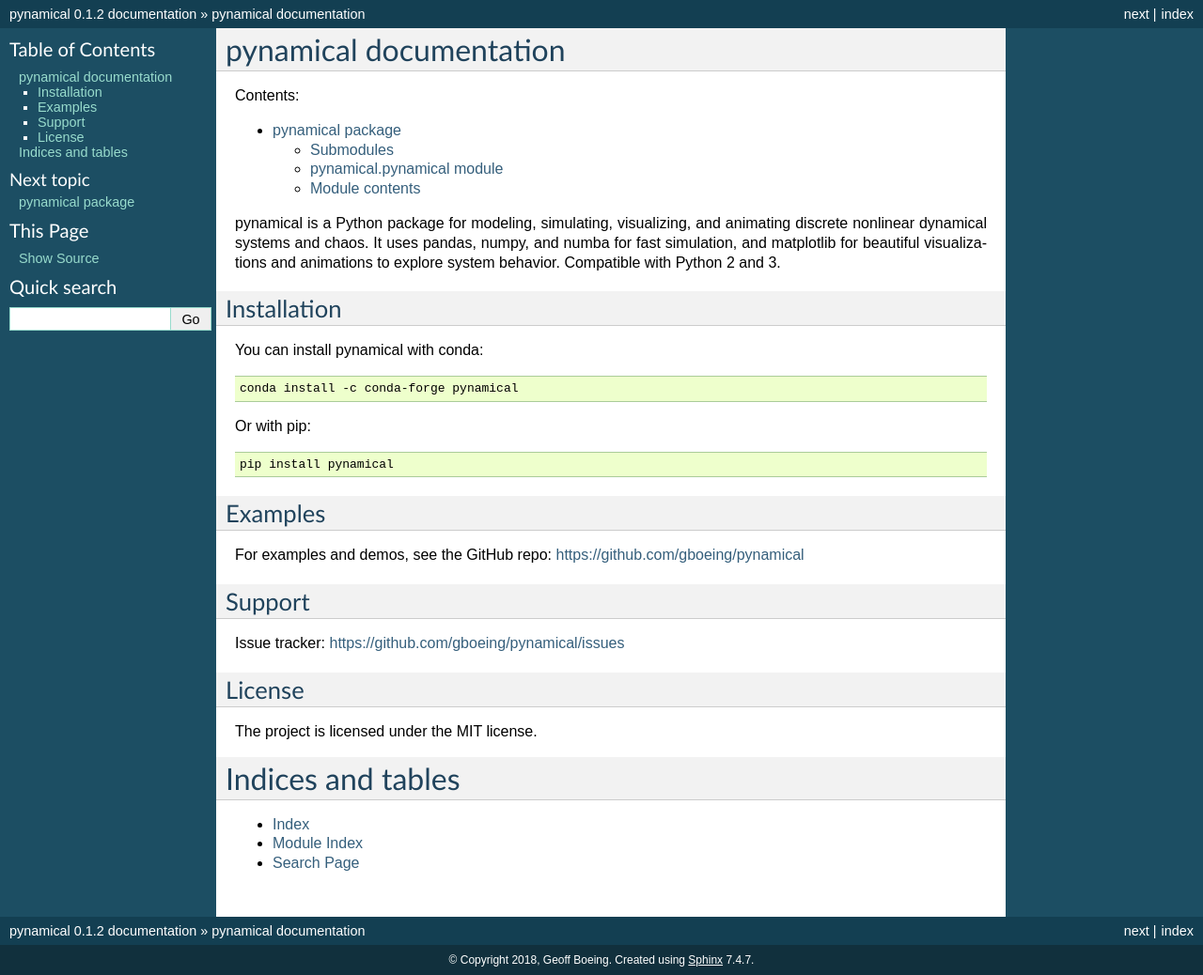
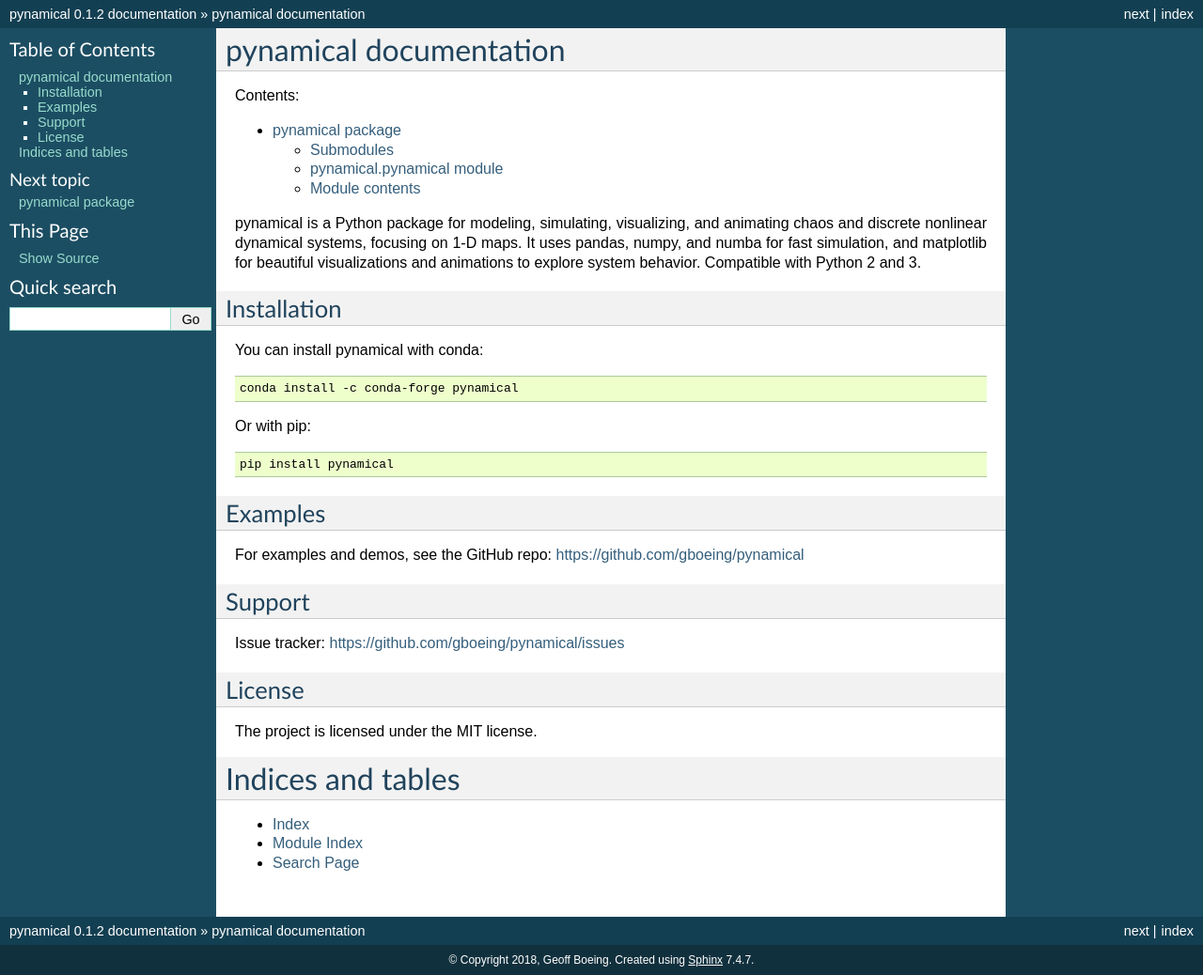
Before and after one commit to gboeing/pynamical, a Sphinx documentation site: the page built from docs/source/index.rst, in a window 1280 px wide. Shown: the whole page at 94% size. Built offline with Sphinx 7.4.7, drawn with Linux system fonts in a browser that asks for light colours.

Commit message:
clarify focus on 1-D maps

```diff
--- a/docs/source/index.rst
+++ b/docs/source/index.rst
@@ -12,9 +12,10 @@ pynamical documentation
 
    pynamical
 
-pynamical is a Python package for modeling, simulating, visualizing, and animating discrete nonlinear dynamical
-systems and chaos. It uses pandas, numpy, and numba for fast simulation, and matplotlib for beautiful visualizations
-and animations to explore system behavior. Compatible with Python 2 and 3.
+pynamical is a Python package for modeling, simulating, visualizing, and animating chaos
+and discrete nonlinear dynamical systems, focusing on 1-D maps. It uses pandas, numpy, and
+numba for fast simulation, and matplotlib for beautiful visualizations and animations to
+explore system behavior. Compatible with Python 2 and 3.
 
 
 Installation
```
